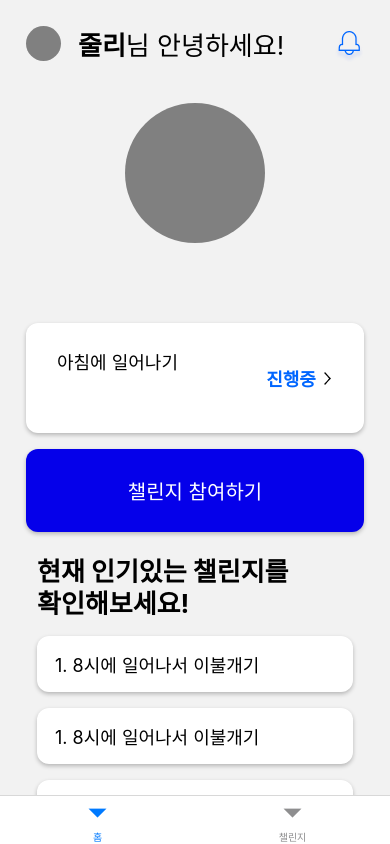
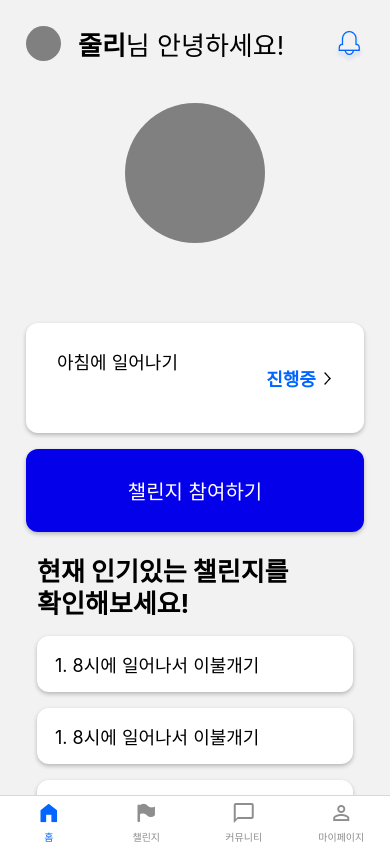
Before and after one commit to CMC-11th-Hackerton/homelenge_client, a React Native app: screen / in a window 390 px wide. Built offline with nearby package versions, Linux system fonts and the light colour scheme.

Commit message:
bottom tabBar icon 설정

```diff
--- a/package.json
+++ b/package.json
@@ -21,7 +21,9 @@
     "react-native-image-picker": "4.10.0",
     "react-native-safe-area-context": "4.3.4",
     "react-native-screens": "3.17.0",
-    "react-native-simple-modal": "^9.0.1"
+    "react-native-simple-modal": "^9.0.1",
+    "react-native-svg": "13.2.0",
+    "react-native-vector-icons": "9.2.0"
   },
   "devDependencies": {
     "@babel/core": "^7.12.9",
--- a/src/screens/MainTab.js
+++ b/src/screens/MainTab.js
@@ -5,21 +5,54 @@ import {Text, Button} from 'react-native';
 import {useNavigation} from '@react-navigation/native';
 import HomeStack from './Home/HomeStack';
 import ChallengeStack from './Challenge/ChanllengeStack';
+import {theme} from '../color';
+import Fd from 'react-native-vector-icons/Foundation';
+import Mi from 'react-native-vector-icons/MaterialIcons';
 
 const Tab = createBottomTabNavigator();
 
 const MainTab = () => {
   return (
-    <Tab.Navigator>
+    <Tab.Navigator screenOptions={{tabBarActiveTintColor: theme.lighten}}>
       <Tab.Screen
         component={HomeStack}
         name="Home"
-        options={{headerShown: false, title: '홈'}}
+        options={{
+          headerShown: false,
+          title: '홈',
+          tabBarIcon: ({color}) => <Fd name="home" size={24} color={color} />,
+        }}
       />
       <Tab.Screen
         component={ChallengeStack}
         name="Challenge"
-        options={{headerShown: false, title: '챌린지'}}
+        options={{
+          headerShown: false,
+          title: '챌린지',
+          tabBarIcon: ({color}) => <Fd name="flag" size={24} color={color} />,
+        }}
+      />
+      <Tab.Screen
+        component={ChallengeStack}
+        name="Community"
+        options={{
+          headerShown: false,
+          title: '커뮤니티',
+          tabBarIcon: ({color}) => (
+            <Mi name="chat-bubble-outline" size={24} color={color} />
+          ),
+        }}
+      />
+      <Tab.Screen
+        component={ChallengeStack}
+        name="MyPage"
+        options={{
+          headerShown: false,
+          title: '마이페이지',
+          tabBarIcon: ({color}) => (
+            <Mi name="perm-identity" size={24} color={color} />
+          ),
+        }}
       />
     </Tab.Navigator>
   );
```
Also changed, not shown: 4 other files (tests, documents, lock files or other folders).
